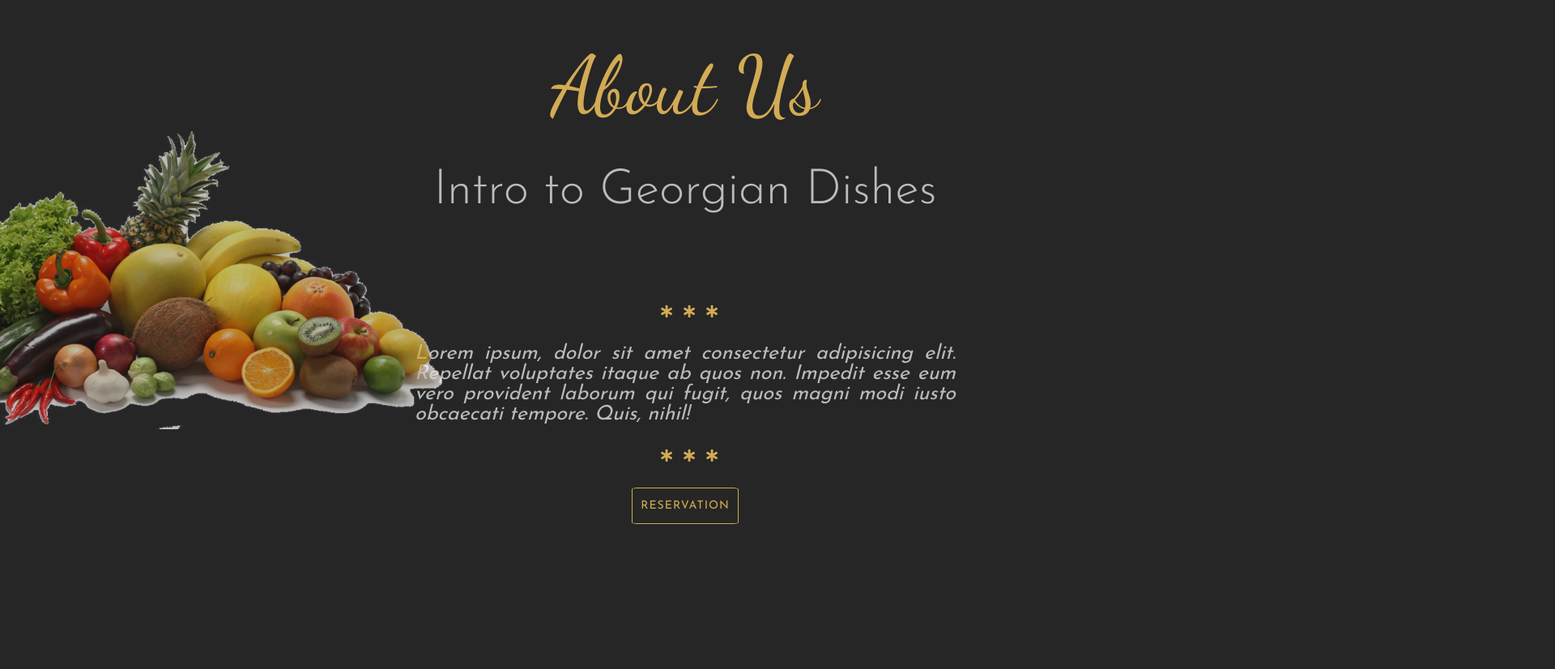
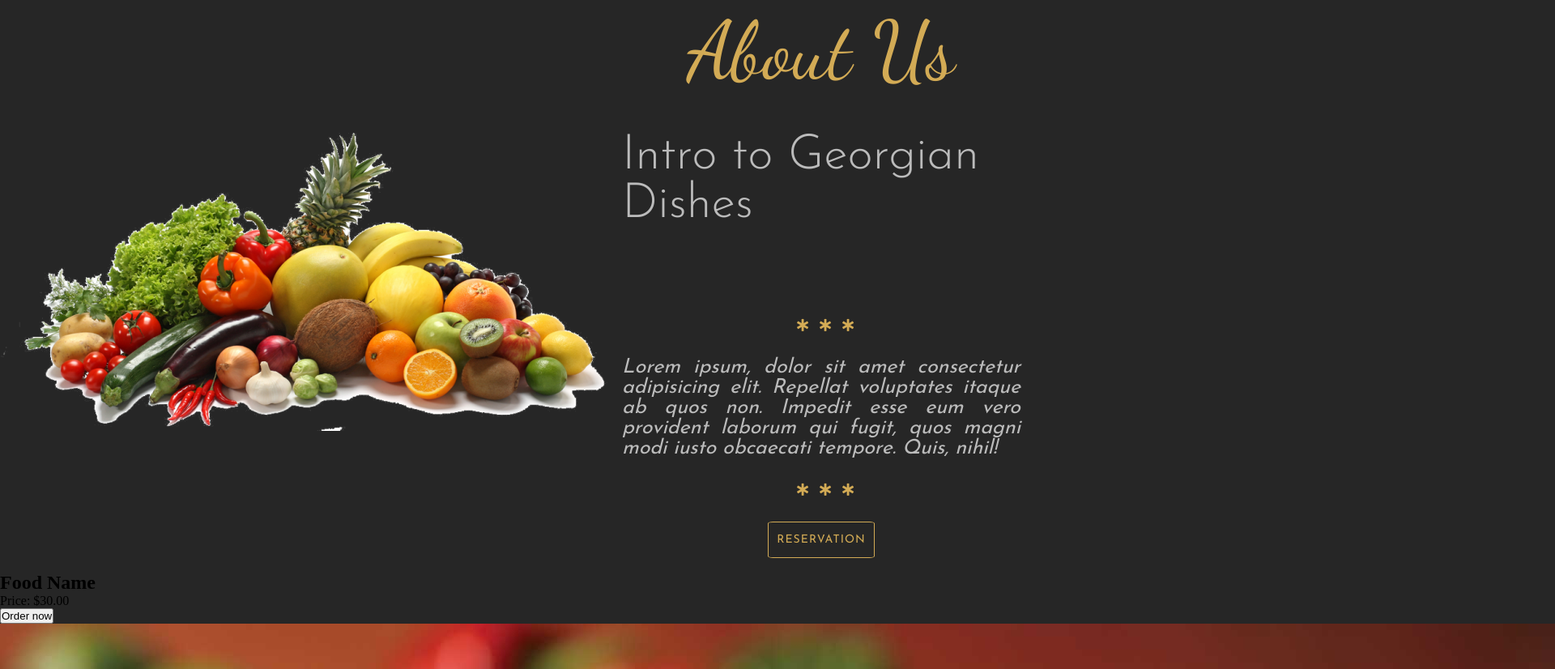
Before and after one commit to Suedo/Udemy-SCSS, a plain HTML site: page index.html in a window 1280 px wide. Shown: the part 814-1640 px from the top of the page at 81% size, 1920 px wide, since content can reach past the window. Before the commit the page ends 1520 px from the top, so only its background shows below. Drawn offline with nearby package versions, Linux system fonts and the light colour scheme.

Commit message:
or maybe this

```diff
--- a/index.html
+++ b/index.html
@@ -58,5 +58,22 @@
       </div>
     </section>
     <!-- End of About Us -->
+
+
+    <!-- Gallery -->
+    <section class="gallery">
+      <div class="cards-wrapper">
+        <div class="card">
+          <div class="card-overlay">
+            <h1 class="class-overlay-heading">Food Name</h1>
+            <p class="class-overlay-paragraph">Price: $30.00</p>
+            <button type="button" "class-overlay-btn">Order now</button>
+          </div>
+          <img src="images/gallery-img-1.jpeg" class="card">
+        </div>
+      </div>
+    </section>
+
+    <!-- End of Gallery -->
   </body>
 </html>
--- a/scss/_layout.scss
+++ b/scss/_layout.scss
@@ -26,25 +26,23 @@
 // }
 
 .about-us {
-  display: flex;
-  height: 90vh;
+  display: grid;
+  grid-template: 90vh / 1fr 1fr;
   align-items: center;
+  justify-content: center;
 
   &-left {
-    width: 40%;
-    position: relative;
-    left: -200px;
+    @include flexLayout;
 
     img {
       width: auto;
-      opacity: 0.7;
     }
   }
 
   &-right {
     @include flexLayout;
     flex-direction: column;
-    padding-right: 100px;
+    padding-right: 20px;
 
     .stars {
       margin: 30px 0;
```
Also changed, not shown: css/main.css, 1 other file.
